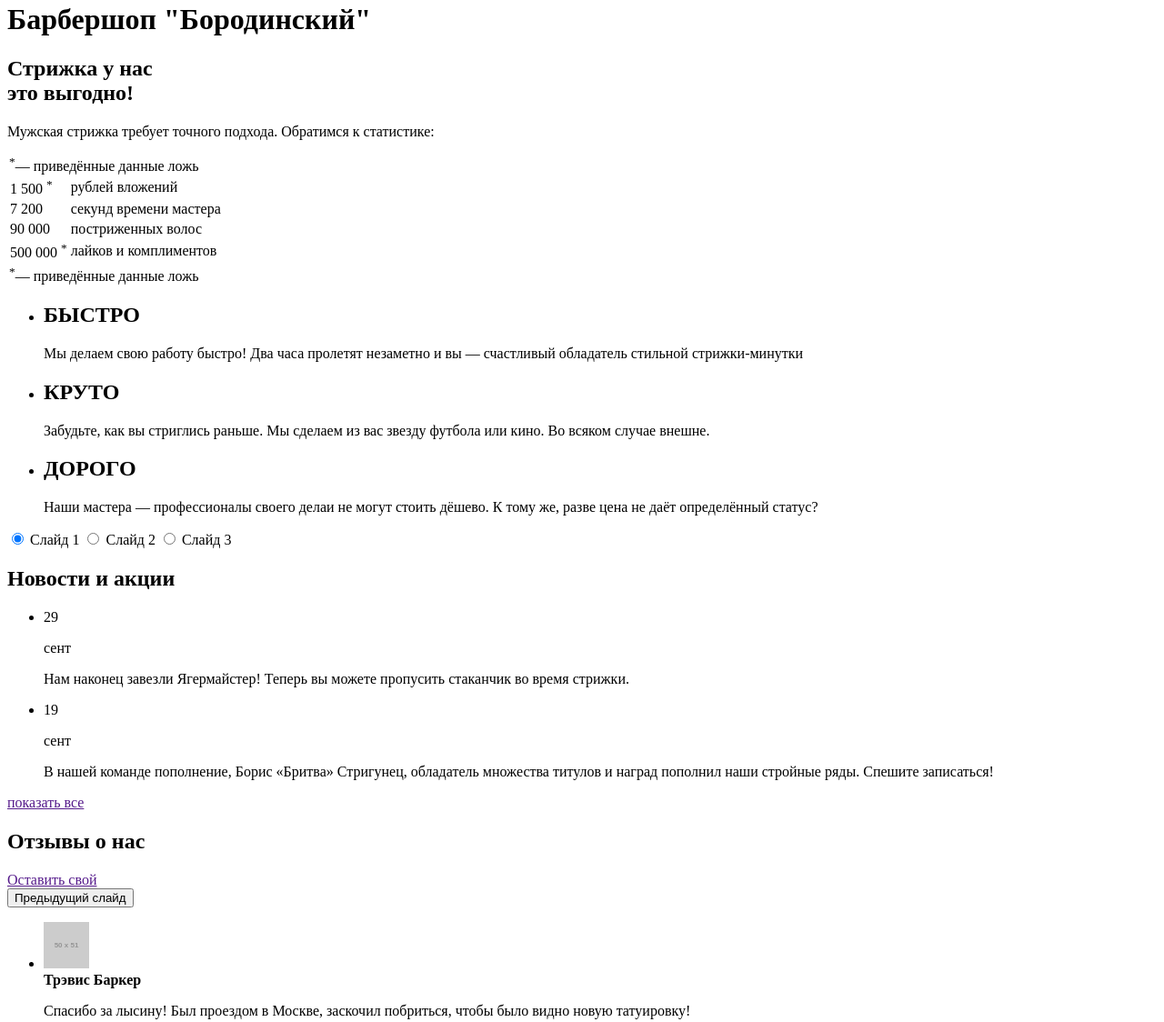
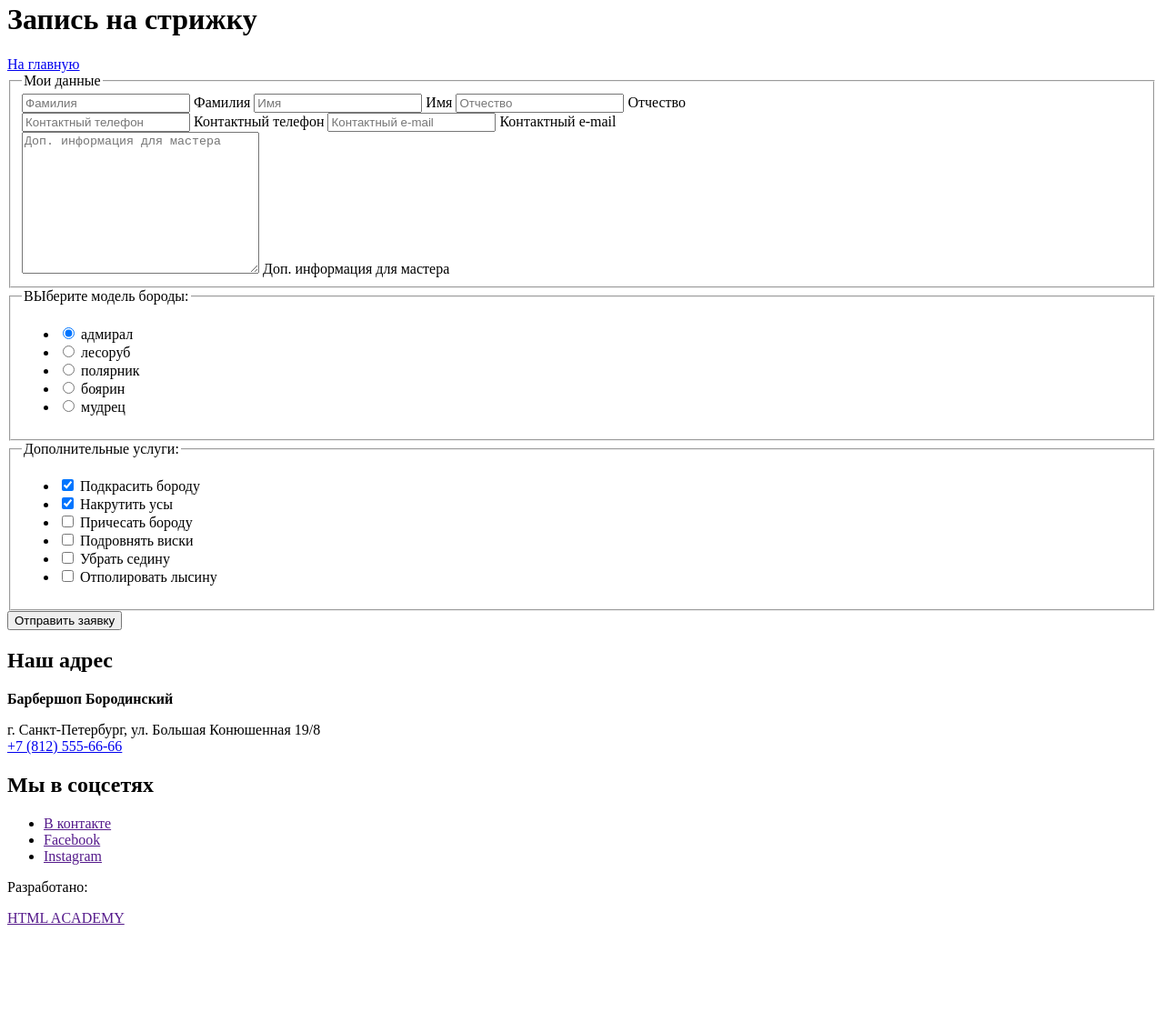
Before and after one commit to lapumbas/advanced-bbshp, a website: page form.html in a window 1280 px wide. Shown: the part 288-1412 px from the top of the page at 91% size. After the commit the page ends 1315 px from the top, so only its background shows below. Drawn offline with Linux system fonts and the light colour scheme.

Commit message:
form.html base markup added

```diff
--- a/form.html
+++ b/form.html
@@ -41,127 +41,115 @@
     </button>
   </header>
 
-  <main class="main">
-    <h1 class="visually-hidden">Барбершоп "Бородинский"</h1>
+  <main class="form-main">
+    <h1 class="form-main__title">Запись на стрижку</h1>
+    <a class="button form-main__to-home" href="index.html">На главную</a>
+    <form class="book-form form-main__form" action="" method="GET">
 
-    <section class="statistics">
-      <h2 class="statistics__title">Стрижка у нас
-        <br> это выгодно!</h2>
-      <p class="statistics__slogan">Мужская стрижка требует точного подхода. Обратимся к статистике:</p>
-      <legend class="statistics__legend statistics__legend--top">
-        <sup>*</sup>— приведённые данные ложь</legend>
-      <table class="statistics__table">
-        <tr class="statistics__table-row">
-          <td class="statistics__price-cell">1 500
-            <sup>*</sup>
-          </td>
-          <td class="statistics__description-cell">рублей вложений</td>
-        </tr>
-        <tr class="statistics__table-row">
-          <td class="statistics__price-cell">7 200</td>
-          <td class="statistics__description-cell">секунд времени мастера</td>
-        </tr>
-        <tr class="statistics__table-row">
-          <td class="statistics__price-cell">90 000</td>
-          <td class="statistics__description-cell">постриженных волос</td>
-        </tr>
-        <tr class="statistics__table-row">
-          <td class="statistics__price-cell">500 000
-            <sup>*</sup>
-          </td>
-          <td class="statistics__description-cell">лайков и комплиментов</td>
-        </tr>
-      </table>
-      <legend class="statistics__legend statistics__legend--bottom">
-        <sup>*</sup>— приведённые данные ложь</legend>
-    </section>
+      <fieldset class="book-form__fieldset">
+        <legend class="book-form__legend">
+          <span class="visually-hidden">Мои данные</span>
+        </legend>
 
-    <section class="features slider">
-      <ul class="features__list slider__list">
-        <li class="features__item features__item--fast slider__item">
-          <h2 class="features__title">БЫСТРО</h2>
-          <p class="features__text">Мы делаем свою работу быстро! Два часа пролетят незаметно и вы — счастливый обладатель стильной стрижки-минутки</p>
-        </li>
-        <li class="features__item features__item--cool slider__item">
-          <h2 class="features__title">КРУТО</h2>
-          <p class="features__text">Забудьте, как вы стриглись раньше. Мы сделаем из вас звезду футбола или кино. Во всяком случае внешне.
-          </p>
-        </li>
-        <li class="features__item features__item--expensive slider__item">
-          <h2 class="features__title">ДОРОГО</h2>
-          <p class="features__text">Наши мастера — профессионалы своего делаи не могут стоить дёшево. К тому же, разве цена не даёт определённый статус?</p>
-        </li>
-      </ul>
-      <div class="features__knobs slider__buttons">
-        <input class="slider__button" type="radio" name="features-radio" value="slide-1" id="features-slide-1" checked>
-        <label class="slider__label" for="features-slide-1">
-          <span class="visually-hidden">Слайд 1</span>
+        <div class="book-form__client-wrapper">
+          <label>
+            <input class="book-form__input" type="text" name="surname" placeholder="Фамилия">
+            <span class="visually-hidden">Фамилия</span>
+          </label>
+          <label>
+            <input class="book-form__input" type="text" name="name" placeholder="Имя">
+            <span class="visually-hidden">Имя</span>
+          </label>
+          <label>
+            <input class="book-form__input" type="text" name="middle-name" placeholder="Отчество">
+            <span class="visually-hidden">Отчество</span>
+          </label>
+        </div>
+
+        <div class="book-form__contacts-wrapper">
+          <label>
+            <input class="book-form__input" type="text" name="phone" placeholder="Контактный телефон">
+            <span class="visually-hidden">Контактный телефон</span>
+          </label>
+          <label>
+            <input class="book-form__input" type="email" name="email" placeholder="Контактный e-mail">
+            <span class="visually-hidden">Контактный e-mail</span>
+          </label>
+        </div>
+
+        <label>
+          <textarea name="info" cols="30" rows="10" placeholder="Доп. информация для мастера"></textarea>
+          <span class="visually-hidden">Доп. информация для мастера</span>
         </label>
-        <input class="slider__button" type="radio" name="features-radio" value="slide-2" id="features-slide-2">
-        <label class="slider__label" for="features-slide-2">
-          <span class="visually-hidden">Слайд 2</span>
-        </label>
-        <input class="slider__button" type="radio" name="features-radio" value="slide-3" id="features-slide-3">
-        <label class="slider__label" for="features-slide-3">
-          <span class="visually-hidden">Слайд 3</span>
-        </label>
-      </div>
-    </section>
 
-    <section class="news">
-      <h2 class="news__title">Новости и акции</h2>
-      <ul class="news__list">
-        <li class="news__item">
-          <p class="news__date">
-            <p class="news__day">29</p>
-            <p class="news__month">сент</p>
-          </p>
-          <p class="news__text">Нам наконец завезли Ягермайстер! Теперь вы можете пропусить стаканчик во время стрижки.</p>
-        </li>
-        <li class="news__item">
-          <p class="news__date">
-            <p class="news__day">19</p>
-            <p class="news__month">сент</p>
-          </p>
-          <p class="news__text">В нашей команде пополнение, Борис «Бритва» Стригунец, обладатель множества титулов и наград пополнил наши стройные
-            ряды. Спешите записаться!</p>
-        </li>
-      </ul>
-      <a class="button news__button" href="">показать все</a>
-    </section>
+      </fieldset>
 
-    <section class="reviews">
-      <h2 class="reviews__title">Отзывы о нас</h2>
-      <a class="button reviews__button" href="">Оставить свой</a>
-      <div class="reviews__wrapper slider">
-        <button class="reviews__button reviews__button--back">Предыдущий слайд</button>
-        <ul class="reviews__list slider__list">
-          <li class="reviews__item slider__item">
-            <img class="reviews__photo" src="http://placehold.it/50x51" width="50" height="51" alt="фото клиента">
-            <div class="reviews__text">
-              <b class="reviews__author">Трэвис Баркер</b>
-              <p class="reviews__review">Спасибо за лысину! Был проездом в Москве, заскочил побриться, чтобы было видно новую татуировку!</p>
-            </div>
+      <fieldset class="book-form__fieldset">
+        <legend class="book-form__legend">
+          ВЫберите модель бороды:
+        </legend>
+        <ul class="book-form__model-list">
+          <li class="book-form__model-item">
+            <input class="book-form__radio" type="radio" name="beard-model" value="admiral" id="admiral" checked>
+            <label class="book-form__beard-label" for="admiral">адмирал</label>
           </li>
-          <li class="reviews__item slider__item">
-            <img class="reviews__photo" src="http://placehold.it/50x51" width="50" height="51" alt="фото клиента">
-            <div class="reviews__text">
-              <b class="reviews__author">Джон Смит</b>
-              <p class="reviews__review">Отличную стрижку мне сделали ребята.</p>
-            </div>
+          <li class="book-form__model-item">
+            <input class="book-form__radio" type="radio" name="beard-model" value="lumberjack" id="lumberjack">
+            <label class="book-form__beard-label" for="lumberjack">лесоруб</label>
           </li>
-          <li class="reviews__item slider__item">
-            <img class="reviews__photo" src="http://placehold.it/50x51" width="50" height="51" alt="фото клиента">
-            <div class="reviews__text">
-              <b class="reviews__author">Иван Бородайло</b>
-              <p class="reviews__review">В Бородинском ваша борода в надёжных руках.</p>
-            </div>
+          <li class="book-form__model-item">
+            <input class="book-form__radio" type="radio" name="beard-model" value="polar" id="polar">
+            <label class="book-form__beard-label" for="polar">полярник</label>
+          </li>
+          <li class="book-form__model-item">
+            <input class="book-form__radio" type="radio" name="beard-model" value="boyar" id="boyar">
+            <label class="book-form__beard-label" for="boyar">боярин</label>
+          </li>
+          <li class="book-form__model-item">
+            <input class="book-form__radio" type="radio" name="beard-model" value="wise" id="wise">
+            <label class="book-form__beard-label" for="wise">мудрец</label>
           </li>
         </ul>
-        <button class="reviews__button reviews__button--back">Следующий слайд</button>
-      </div>
-    </section>
+      </fieldset>
+
+
+      <fieldset class="book-form__fieldset">
+        <legend class="book-form__legend">
+          Дополнительные услуги:
+        </legend>
+
+        <ul class="book-form__services-list">
+            <li class="book-form__services-item">
+              <input class="book-form__checkbox" type="checkbox" name="beard-model" value="tint" id="tint" checked>
+              <label class="book-form__services-label" for="tint">Подкрасить бороду</label>
+            </li>
+            <li class="book-form__services-item">
+              <input class="book-form__checkbox" type="checkbox" name="beard-model" value="wind" id="wind" checked>
+              <label class="book-form__services-label" for="wind">Накрутить усы</label>
+            </li>
+            <li class="book-form__services-item">
+              <input class="book-form__checkbox" type="checkbox" name="beard-model" value="comb" id="comb">
+              <label class="book-form__services-label" for="comb">Причесать бороду</label>
+            </li>
+            <li class="book-form__services-item">
+              <input class="book-form__checkbox" type="checkbox" name="beard-model" value="trim" id="trim">
+              <label class="book-form__services-label" for="trim">Подровнять виски</label>
+            </li>
+            <li class="book-form__services-item">
+              <input class="book-form__checkbox" type="checkbox" name="beard-model" value="remove" id="remove">
+              <label class="book-form__services-label" for="remove">Убрать седину</label>
+            </li>
+            <li class="book-form__services-item">
+              <input class="book-form__checkbox" type="checkbox" name="beard-model" value="polish" id="polish">
+              <label class="book-form__services-label" for="polish">Отполировать лысину</label>
+            </li>
+          </ul>
+      </fieldset>
+      <button class="button book-form__submit" type="submit">Отправить заявку</button>
+    </form>
+
   </main>
+
 
   <footer class="main-footer">
     <section class="address main-footer__address">
@@ -203,29 +191,7 @@
 
   </footer>
 
-  <section class="login-popup">
-    <form class="login-popup__form" action="" method="POST">
-      <h2 class="login-popup__title">ЛИЧНЫЙ КАБИНЕТ</h2>
-      <p class="login-popup__info">Введите свой логин и пароль, чтобы войти</p>
-      <input class="login-popup__input" type="text" name="login" id="login-field" placeholder="Логин">
-      <label for="login-field">
-        <span class="visually-hidden">Login</span>
-      </label>
-      <input class="login-popup__input" type="password" name="password" id="password-field" placeholder="Пароль">
-      <label for="password-field">
-        <span class="visually-hidden">Password</span>
-      </label>
-      <p class="login-popup__wrapper">
-        <input class="login-popup__checkbox" type="checkbox" name="remember" id="remember-field">
-        <label for="remember-field">Запомните меня</label>
-        <a class="login-popup__miss" href="">Я забыл пароль!</a>
-      </p>
-      <p class="login-popup__buttons-wrapper">
-        <button class="button login-popup__submit" type="submit">Войти</button>
-        <button class="button login-popup__close" type="submit">ЗАКРЫТЬ</button>
-      </p>
-    </form>
-  </section>
+
 
 </body>
 
```
